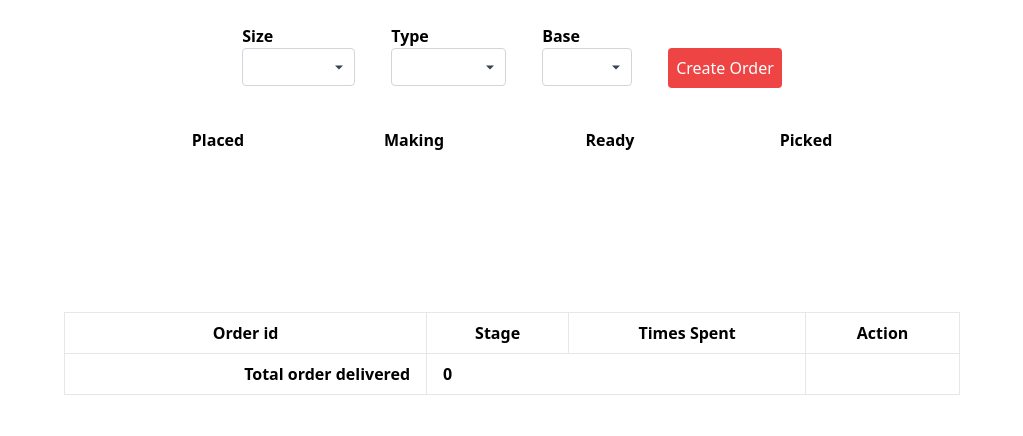
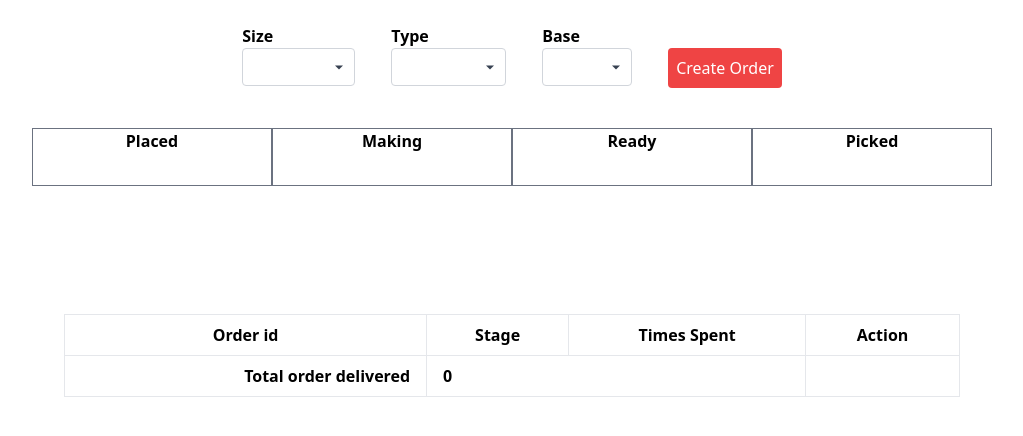
Before and after one commit to trcodeers/teach-mint, a React (Create React App) app: page / in a window 1280 px wide. Shown: the top 436 px of the page, without its empty margins (128-1151 px from the left). Built offline with nearby package versions, Linux system fonts and the light colour scheme.

Commit message:
added border to status section

```diff
--- a/src/App.js
+++ b/src/App.js
@@ -199,11 +199,12 @@ function App() {
         />
       </div>
 
-      <div>
-        <div className="flex flex-row gap-9 justify-center">
-          <div className="w-40">
+
+      <div className="flex flex-row justify-center">
+
+        <div className="w-60 border border-gray-500">
           <div className="text-center pb-8 font-bold">Placed</div>
-            <div className="flex flex-col gap-6">
+          <div className="flex  flex-col items-center gap-6">
             {
               orders?.placed?.map((el) => {
                 return <OrderCard
@@ -213,12 +214,11 @@ function App() {
               })
             }
           </div>
-
         </div>
 
-          <div className="w-40">
+        <div className="w-60 border border-gray-500">
           <div className="text-center pb-8 font-bold">Making</div>
-            <div className="flex flex-col gap-6">
+          <div className="flex  flex-col items-center gap-6">
             {
               orders?.making?.map((el) => {
                 return <OrderCard
@@ -230,9 +230,9 @@ function App() {
           </div>
         </div>
 
-          <div className="w-40">
+        <div className="w-60 border border-gray-500">
           <div className="text-center pb-8 font-bold">Ready</div>
-            <div className="flex flex-col gap-6">
+          <div className="flex  flex-col items-center gap-6">
             {
               orders?.ready?.map((el) => {
                 return <OrderCard
@@ -244,9 +244,9 @@ function App() {
           </div>
         </div>
 
-          <div className="w-40">
+        <div className="w-60 border border-gray-500">
           <div className="text-center pb-8 font-bold">Picked</div>
-            <div className="flex flex-col gap-6">
+          <div className="flex  flex-col items-center gap-6">
             {
               orders?.picked?.map((el) => {
                 return <OrderCard
@@ -257,10 +257,6 @@ function App() {
             }
           </div>
         </div>
-        </div>
-
-
-
       </div>
 
       <div>
```
Lines whose indentation alone changed are shown as unchanged.
